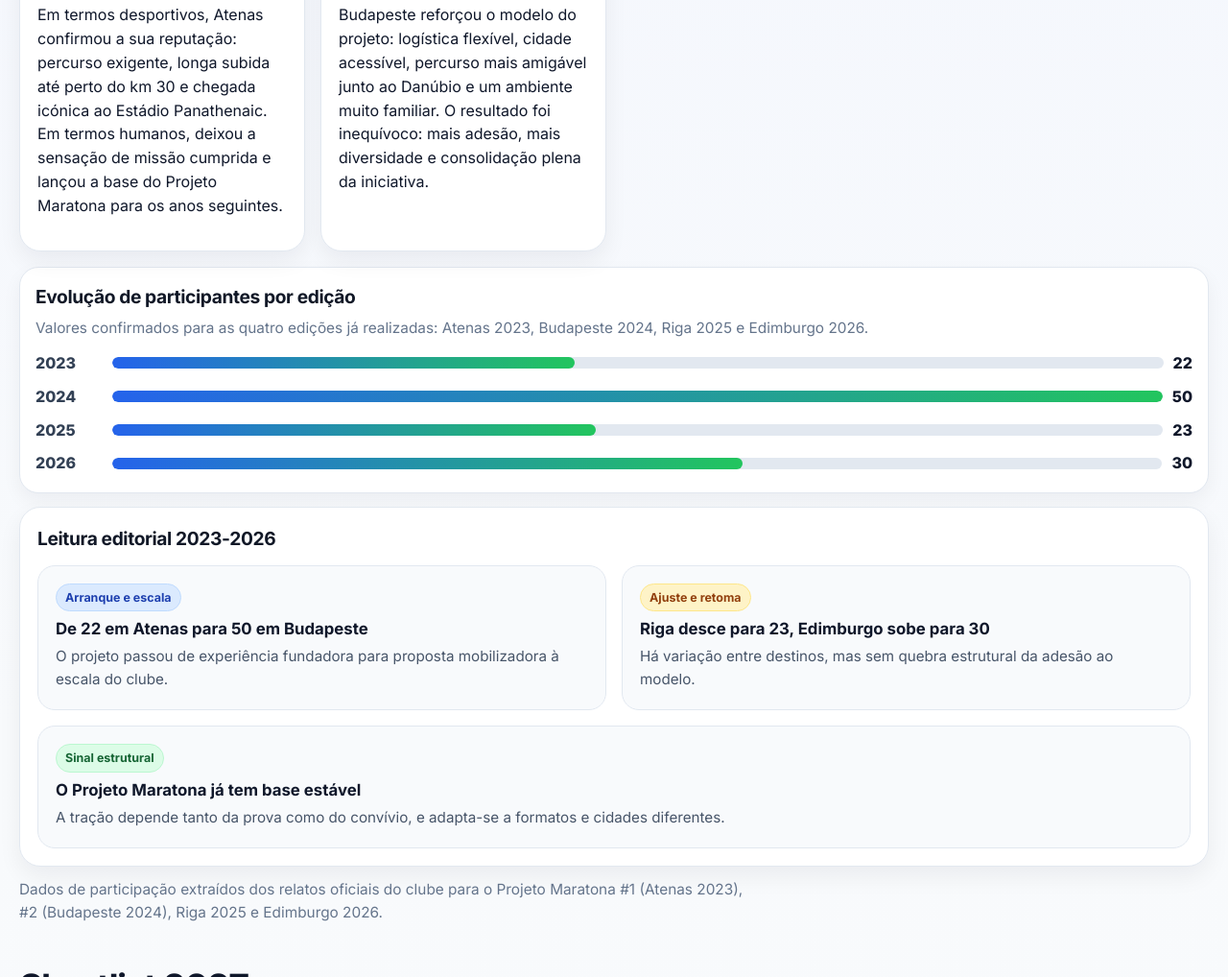
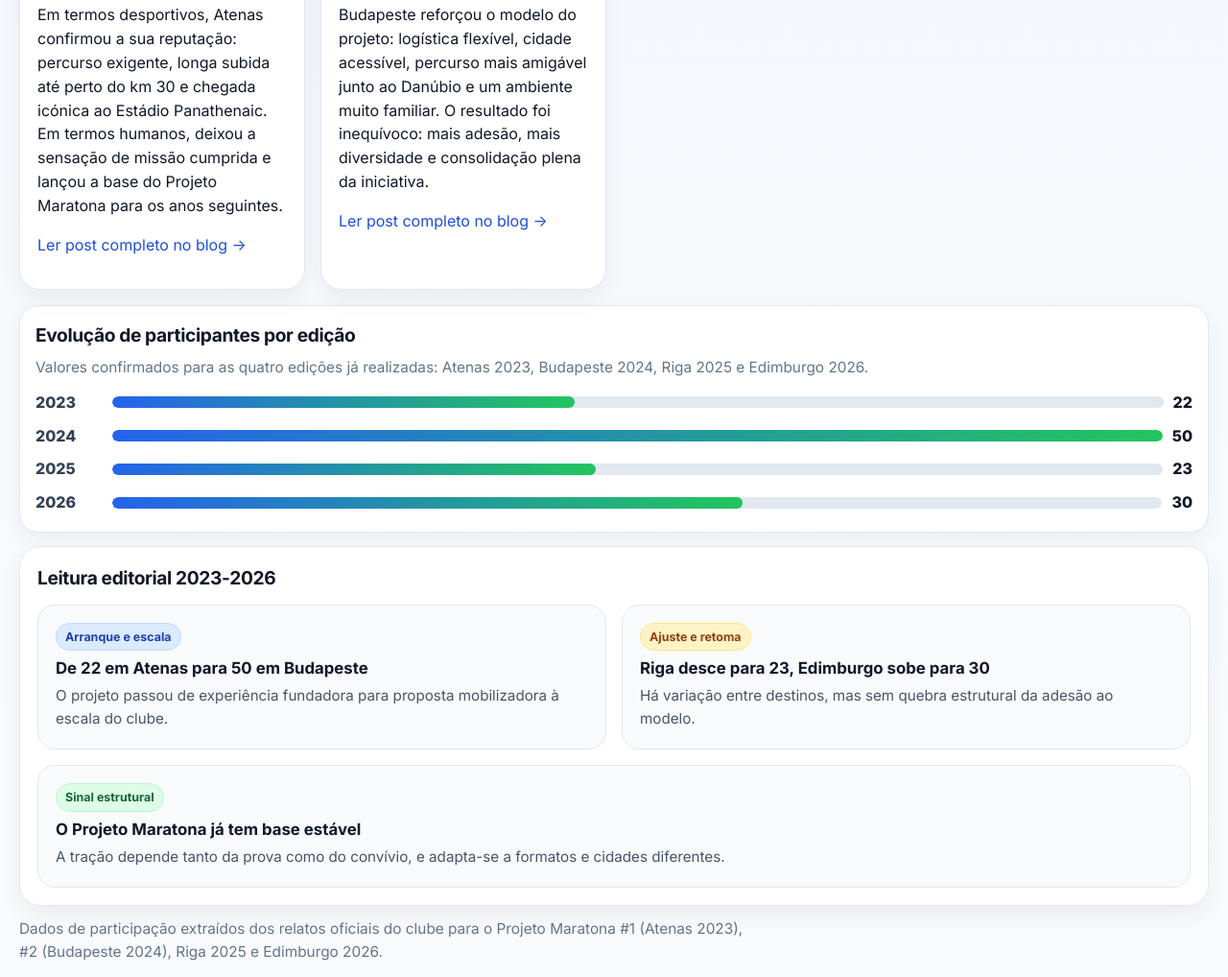
Before and after one commit to ferrelm/maratona, a plain HTML site: page index.html in a window 1280 px wide. Shown: the part 1905-2923 px from the top of the page at 96% size. Drawn offline with Linux system fonts and the light colour scheme.

Commit message:
Adiciona links para posts do blog nos resumos de Atenas e Budapeste
Co-Authored-By: Claude Sonnet 4.6 <noreply@anthropic.com>

```diff
--- a/index.html
+++ b/index.html
@@ -419,11 +419,13 @@
           <h3>Resumo: Atenas 2023</h3>
           <p>A primeira edição escolheu uma prova altamente simbólica: a maratona original. A comitiva reuniu <strong>22 pessoas</strong> entre atletas, acompanhantes e participantes nas provas paralelas, num formato pensado para ser inclusivo e não apenas centrado nos 42,195 km.</p>
           <p>Em termos desportivos, Atenas confirmou a sua reputação: percurso exigente, longa subida até perto do km 30 e chegada icónica ao Estádio Panathenaic. Em termos humanos, deixou a sensação de missão cumprida e lançou a base do Projeto Maratona para os anos seguintes.</p>
+          <p><a href="https://run4f.blogspot.com/2023/11/projeto-maratona-1-maratona-de-atenas.html" target="_blank" rel="noopener noreferrer">Ler post completo no blog →</a></p>
         </article>
         <article class="card pad">
           <h3>Resumo: Budapeste 2024</h3>
           <p>A segunda edição mostrou crescimento claro: <strong>50 participantes</strong>, dos quais 33 membros do clube e 17 convidados. Houve presença em várias distâncias, estafetas e um núcleo relevante de pessoas focadas sobretudo na componente social e turística.</p>
           <p>Budapeste reforçou o modelo do projeto: logística flexível, cidade acessível, percurso mais amigável junto ao Danúbio e um ambiente muito familiar. O resultado foi inequívoco: mais adesão, mais diversidade e consolidação plena da iniciativa.</p>
+          <p><a href="https://run4f.blogspot.com/2024/10/projeto-maratona-2-maratona-de.html" target="_blank" rel="noopener noreferrer">Ler post completo no blog →</a></p>
         </article>
       </div>
       <div class="growth" aria-label="Evolução anual de participantes do Projeto Maratona">
```
